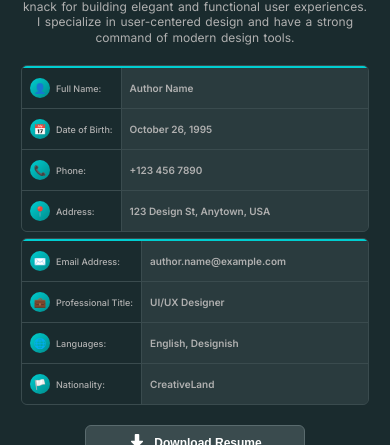
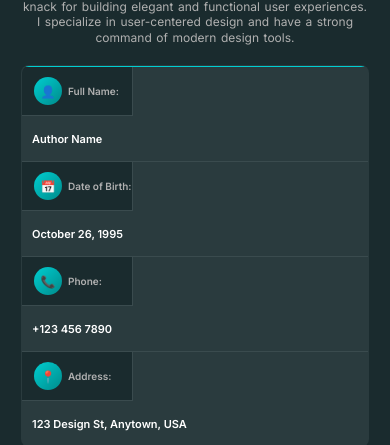
Before and after one commit to AbdullahWali79/muhammadabdullahcv, a React (Create React App) app: page /#/ in a window 390 px wide. Shown: the part 399-844 px from the top of the page. Built offline with nearby package versions, Linux system fonts and the light colour scheme; no server answers; the database is empty.

Commit message:
Fix table data styling in Mobile.css - proper layout with icons, labels, and values

```diff
--- a/src/components/Mobile.css
+++ b/src/components/Mobile.css
@@ -175,9 +175,9 @@
   }
 
   .info-tables-container {
-    display: flex;
-    flex-direction: column;
-    gap: 8px;
+    display: grid;
+    grid-template-columns: 1fr;
+    gap: 12px;
     margin: 0;
     width: 100%;
     overflow-x: hidden;
@@ -186,57 +186,58 @@
   .info-table {
     font-size: 11px;
     margin-bottom: 0;
-    border-radius: 6px;
+    border-radius: 8px;
     overflow: hidden;
     width: 100%;
-    display: flex;
-    flex-direction: column;
+    background-color: #2A3B3E;
+    border: 1px solid #3A4B4E;
   }
 
   .info-cell {
-    padding: 8px 10px;
+    padding: 12px 15px;
+    display: flex;
     flex-direction: row;
     align-items: center;
-    gap: 8px;
-    min-height: 45px;
+    gap: 12px;
+    min-height: 50px;
     width: 100%;
     box-sizing: border-box;
-  }
-
-  .info-cell:first-child {
-    flex-direction: row;
-    text-align: left;
-    gap: 8px;
-    background: #1A2B2E;
-    border-right: 1px solid #3A4B4E;
-    width: 100%;
-    min-width: auto;
+    border-bottom: 1px solid #3A4B4E;
   }
 
   .info-cell:last-child {
-    width: 100%;
-    padding-left: 10px;
+    border-bottom: none;
   }
 
   .info-icon {
-    width: 24px;
-    height: 24px;
-    font-size: 12px;
+    width: 32px;
+    height: 32px;
+    font-size: 14px;
+    flex-shrink: 0;
+    background-color: #00CED1;
+    border-radius: 50%;
+    display: flex;
+    align-items: center;
+    justify-content: center;
+    color: #ffffff;
+  }
+
+  .info-label {
+    font-size: 11px;
+    font-weight: 600;
+    color: #B0B0B0;
+    min-width: 80px;
     flex-shrink: 0;
   }
 
-  .info-label {
-    font-size: 10px;
-    font-weight: 500;
-    white-space: nowrap;
-  }
-
   .info-value {
-    font-size: 11px;
+    font-size: 12px;
     font-weight: 600;
+    color: #ffffff;
     word-break: break-word;
     overflow-wrap: break-word;
     hyphens: auto;
+    flex: 1;
   }
 
   .action-buttons {
@@ -302,7 +303,7 @@
   }
 
   .info-tables-container {
-    gap: 6px;
+    gap: 8px;
   }
 
   .info-table {
@@ -310,31 +311,24 @@
   }
 
   .info-cell {
-    padding: 6px 8px;
-    gap: 6px;
-    min-height: 40px;
-  }
-
-  .info-cell:first-child {
-    gap: 6px;
-  }
-
-  .info-cell:last-child {
-    padding-left: 8px;
+    padding: 10px 12px;
+    gap: 10px;
+    min-height: 45px;
   }
 
   .info-icon {
-    width: 20px;
-    height: 20px;
-    font-size: 10px;
+    width: 28px;
+    height: 28px;
+    font-size: 12px;
   }
 
   .info-label {
-    font-size: 9px;
+    font-size: 10px;
+    min-width: 70px;
   }
 
   .info-value {
-    font-size: 10px;
+    font-size: 11px;
   }
 
   .action-buttons {
@@ -372,22 +366,24 @@
   }
 
   .info-cell {
-    padding: 5px 6px;
-    min-height: 35px;
+    padding: 8px 10px;
+    gap: 8px;
+    min-height: 40px;
   }
 
   .info-icon {
-    width: 18px;
-    height: 18px;
-    font-size: 9px;
+    width: 24px;
+    height: 24px;
+    font-size: 10px;
   }
 
   .info-label {
-    font-size: 8px;
+    font-size: 9px;
+    min-width: 60px;
   }
 
   .info-value {
-    font-size: 9px;
+    font-size: 10px;
   }
 
   .btn {
```
